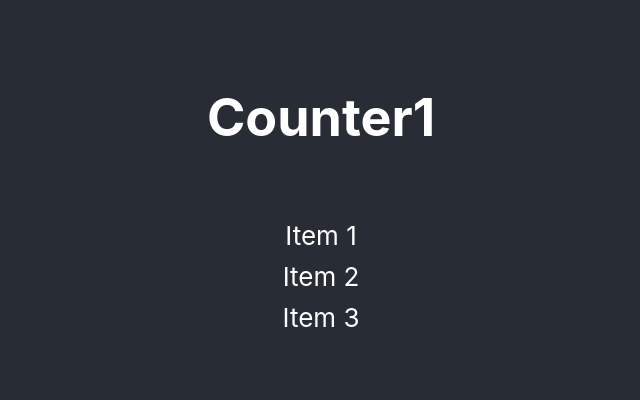
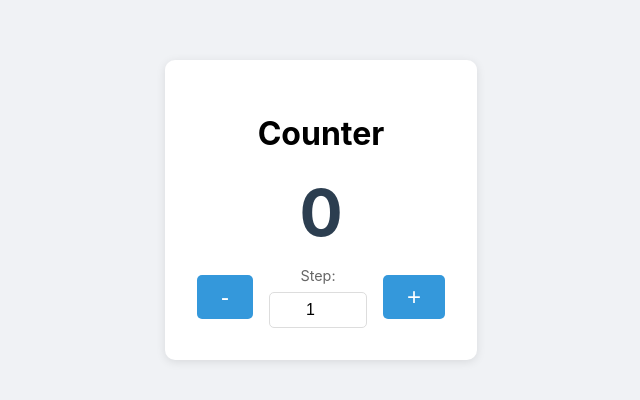
Before and after one commit to vit2tweak/counter1, a React (Create React App) app: page / in a window 1280 px wide. Shown: the part 190-590 px from the top of the page, without its empty margins (319-959 px from the left). Built offline with nearby package versions, Linux system fonts and the light colour scheme.

Commit message:
Upgrade: create counter program  has decrease and increase button with number input for change sum number (program-note.txt created)

```diff
--- a/package.json
+++ b/package.json
@@ -1,6 +1,6 @@
 {
   "name": "counter1",
-  "version": "1.1.0",
+  "version": "1.2.0",
   "private": true,
   "dependencies": {
     "react": "^18.2.0",
--- a/src/App.css
+++ b/src/App.css
@@ -1,23 +1,65 @@
 .App {
   text-align: center;
+  min-height: 100vh;
+  display: flex;
+  justify-content: center;
+  align-items: center;
+  background-color: #f0f2f5;
 }
 
-.App-header {
-  background-color: #282c34;
-  min-height: 100vh;
+.counter-container {
+  background: white;
+  padding: 2rem;
+  border-radius: 10px;
+  box-shadow: 0 2px 10px rgba(0, 0, 0, 0.1);
+}
+
+.counter-display {
+  font-size: 4rem;
+  font-weight: bold;
+  margin: 1rem 0;
+  color: #2c3e50;
+}
+
+.counter-controls {
+  display: flex;
+  align-items: center;
+  justify-content: center;
+  gap: 1rem;
+}
+
+.counter-button {
+  font-size: 1.5rem;
+  padding: 0.5rem 1.5rem;
+  border: none;
+  border-radius: 5px;
+  background-color: #3498db;
+  color: white;
+  cursor: pointer;
+  transition: background-color 0.2s;
+}
+
+.counter-button:hover {
+  background-color: #2980b9;
+}
+
+.step-input-container {
   display: flex;
   flex-direction: column;
   align-items: center;
-  justify-content: center;
-  font-size: calc(10px + 2vmin);
-  color: white;
+  gap: 0.5rem;
 }
 
-ul {
-  list-style: none;
-  padding: 0;
+.step-input {
+  width: 80px;
+  padding: 0.5rem;
+  border: 1px solid #ddd;
+  border-radius: 5px;
+  text-align: center;
+  font-size: 1rem;
 }
 
-li {
-  margin: 10px 0;
+label {
+  font-size: 0.9rem;
+  color: #666;
 }
--- a/src/App.js
+++ b/src/App.js
@@ -1,32 +1,57 @@
-import React, { useState, useEffect } from 'react';
+import React, { useState } from 'react';
 import './App.css';
 
 function App() {
-  const [data, setData] = useState([]);
-  const [loading, setLoading] = useState(true);
+  const [count, setCount] = useState(0);
+  const [step, setStep] = useState(1);
 
-  useEffect(() => {
-    // Simulate API call
-    setTimeout(() => {
-      setData(['Item 1', 'Item 2', 'Item 3']);
-      setLoading(false);
-    }, 1000);
-  }, []);
+  // Handle step input change with validation
+  const handleStepChange = (e) => {
+    const value = parseInt(e.target.value) || 1;
+    setStep(Math.max(1, value));
+  };
+
+  // Handle counter increment
+  const handleIncrement = () => {
+    setCount(prevCount => prevCount + step);
+  };
+
+  // Handle counter decrement
+  const handleDecrement = () => {
+    setCount(prevCount => prevCount - step);
+  };
 
   return (
     <div className="App">
-      <header className="App-header">
-        <h1>Counter1</h1>
-        {loading ? (
-          <p>Loading...</p>
-        ) : (
-          <ul>
-            {data.map((item, index) => (
-              <li key={index}>{item}</li>
-            ))}
-          </ul>
-        )}
-      </header>
+      <div className="counter-container">
+        <h1>Counter</h1>
+
+        <div className="counter-display">
+          <span>{count}</span>
+        </div>
+
+        <div className="counter-controls">
+          <button onClick={handleDecrement} className="counter-button">
+            -
+          </button>
+
+          <div className="step-input-container">
+            <label htmlFor="step">Step:</label>
+            <input
+              id="step"
+              type="number"
+              min="1"
+              value={step}
+              onChange={handleStepChange}
+              className="step-input"
+            />
+          </div>
+
+          <button onClick={handleIncrement} className="counter-button">
+            +
+          </button>
+        </div>
+      </div>
     </div>
   );
 }
```
Also changed, not shown: program-note.txt (added), 1 other file (tests, documents, lock files or other folders).
